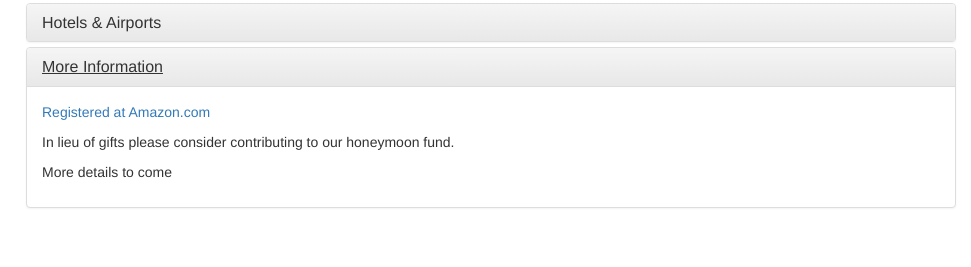
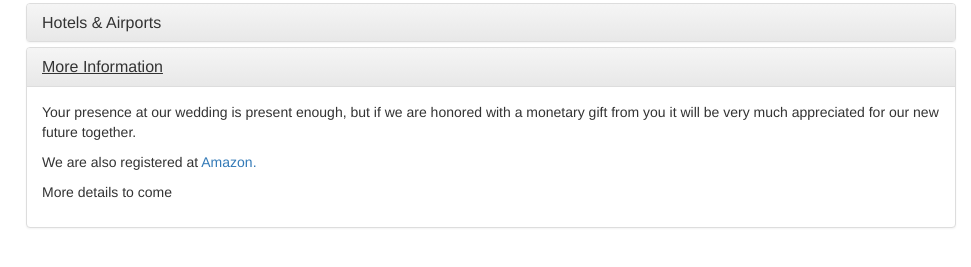
Before and after one commit to h2oboi89/website, a website: page wedding/index.html in a window 1280 px wide. Both pictures are taken after a click on the button "More Information". Shown: the part 147-414 px from the top of the page, 309-1280 px from the left. Drawn offline with nearby package versions, Linux system fonts and the light colour scheme.

Commit message:
minor rewording of gift section

```diff
--- a/wedding/index.html
+++ b/wedding/index.html
@@ -96,10 +96,8 @@
             </div>
             <div id="collapseThree" class="panel-collapse collapse" role="tabpanel" aria-labelledby="headingThree">
               <div class="panel-body">
-                <p><a href="https://www.amazon.com/wedding/daniel-waters-rebecca-ruse-au-gres-april-2017/registry/1A9CSM9EKUSPY">Registered at Amazon.com</a></p>
-                <p/>
-                <p>In lieu of gifts please consider contributing to our honeymoon fund.</p>
-                <p/>
+		<p>Your presence at our wedding is present enough, but if we are honored with a monetary gift from you it will be very much appreciated for our new future together.</p>
+		<p>We are also registered at <a href="https://www.amazon.com/wedding/daniel-waters-rebecca-ruse-au-gres-april-2017/registry/1A9CSM9EKUSPY">Amazon.</a></p>
                 <p>More details to come</p>
               </div>
             </div>
```
